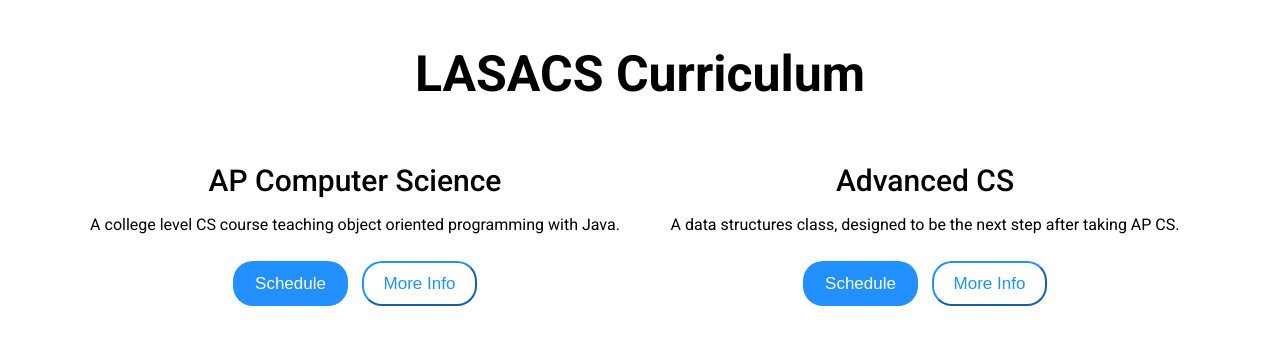
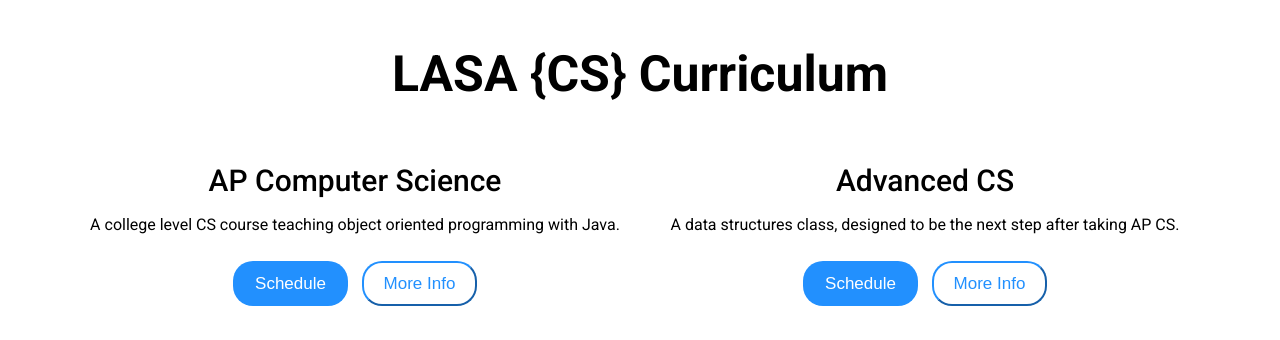
Before and after one commit to crkalapat/lasacs_website, a Flask app: page / in a window 1280 px wide. Shown: the part 80-420 px from the top of the page. Run offline with Flask 3, Linux system fonts and the light colour scheme.

Commit message:
Add braces to LASA{CS} header

```diff
--- a/templates/index.html
+++ b/templates/index.html
@@ -66,7 +66,7 @@
       </ul>
     </nav>
     <main>
-      <h1>LASACS Curriculum</h1>
+      <h1>LASA {CS} Curriculum</h1>
       <section class="mt-5 gparent course">
         <h2 class="class-title">AP Computer Science</h2>
         <p class="class-description">A college level CS course teaching object oriented programming with Java.</p>
```
